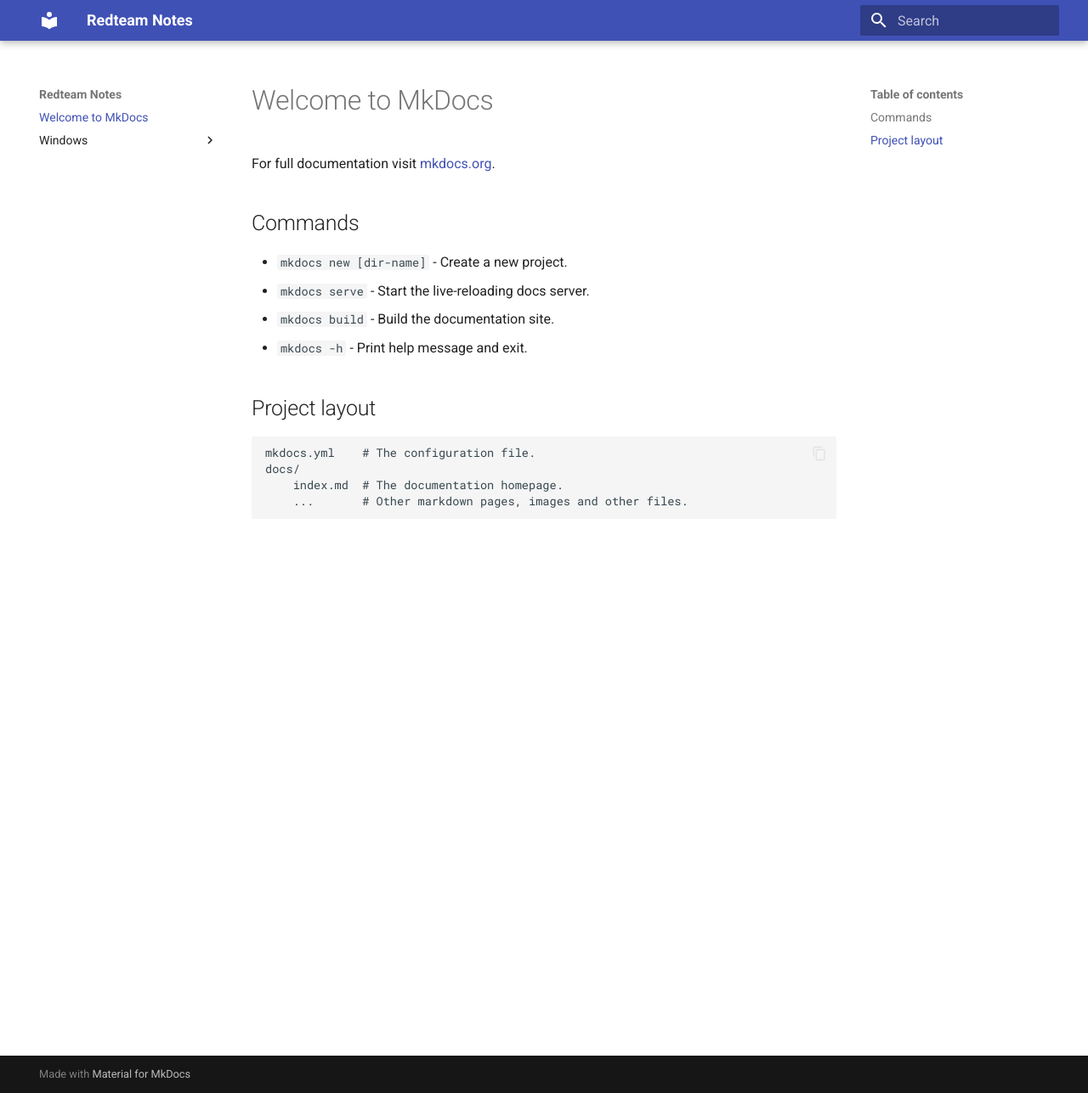
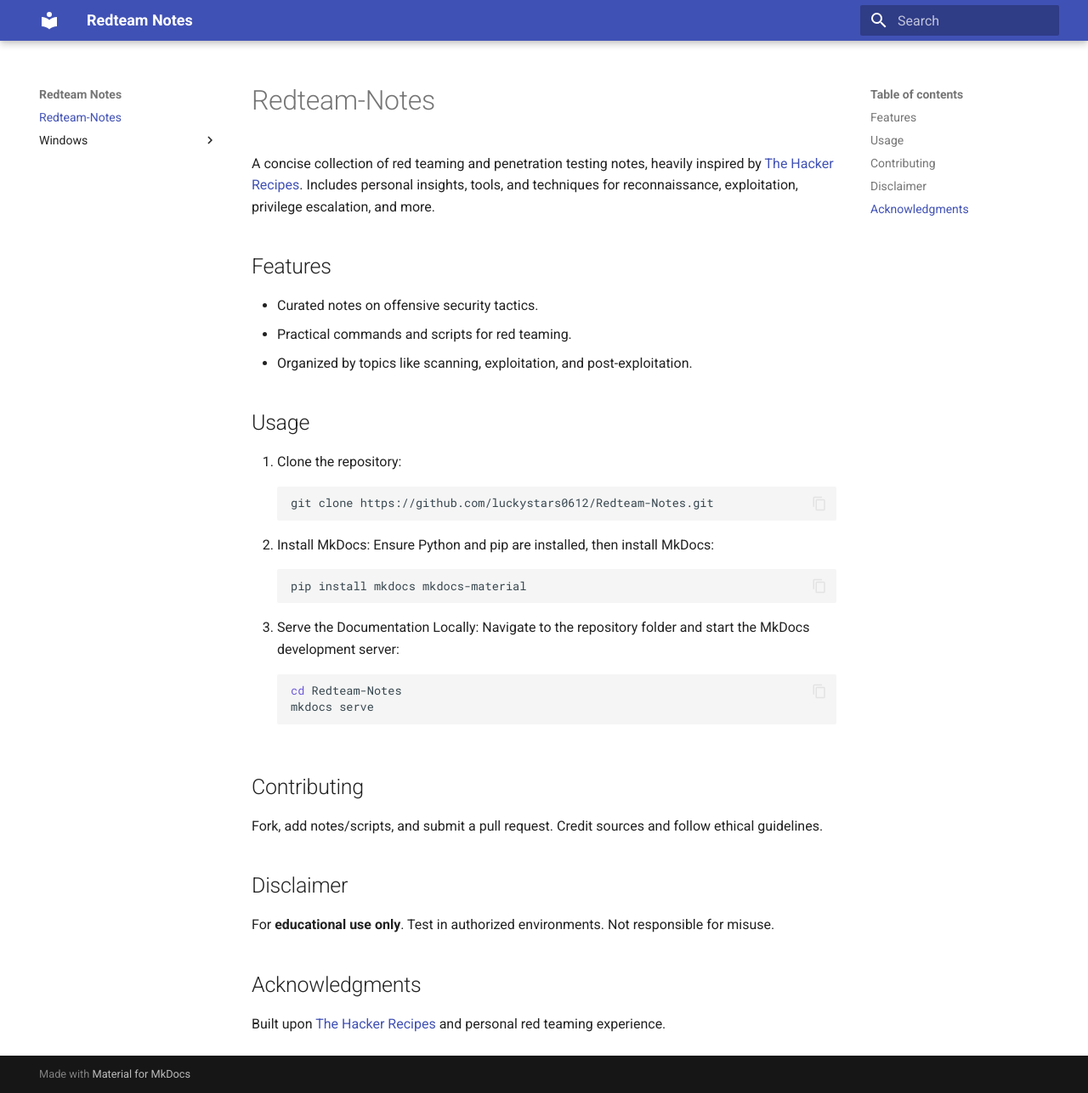
Before and after one commit to luckystars0612/Redteam-Notes, an MkDocs documentation site: the page built from docs/index.md, in a window 1280 px wide and 1287 px high. Shown: the whole window at 85% size. Built offline with MkDocs 1.6.1 and Material for MkDocs 9.7.7, drawn with Linux system fonts in a browser that asks for light colours.

````diff
--- a/docs/index.md
+++ b/docs/index.md
@@ -1,17 +1,32 @@
-# Welcome to MkDocs
+# Redteam-Notes
 
-For full documentation visit [mkdocs.org](https://www.mkdocs.org).
+A concise collection of red teaming and penetration testing notes, heavily inspired by [The Hacker Recipes](https://www.thehacker.recipes/). Includes personal insights, tools, and techniques for reconnaissance, exploitation, privilege escalation, and more.
 
-## Commands
+## Features
+- Curated notes on offensive security tactics.
+- Practical commands and scripts for red teaming.
+- Organized by topics like scanning, exploitation, and post-exploitation.
 
-* `mkdocs new [dir-name]` - Create a new project.
-* `mkdocs serve` - Start the live-reloading docs server.
-* `mkdocs build` - Build the documentation site.
-* `mkdocs -h` - Print help message and exit.
+## Usage
+1. Clone the repository:
+```bash
+git clone https://github.com/luckystars0612/Redteam-Notes.git
+```
+2. Install MkDocs: Ensure Python and pip are installed, then install MkDocs:
+```bash
+pip install mkdocs mkdocs-material
+```
+3. Serve the Documentation Locally: Navigate to the repository folder and start the MkDocs development server:
+```bash
+cd Redteam-Notes
+mkdocs serve
+```
 
-## Project layout
+## Contributing
+Fork, add notes/scripts, and submit a pull request. Credit sources and follow ethical guidelines.
 
-    mkdocs.yml    # The configuration file.
-    docs/
-        index.md  # The documentation homepage.
-        ...       # Other markdown pages, images and other files.
+## Disclaimer
+For **educational use only**. Test in authorized environments. Not responsible for misuse.
+
+## Acknowledgments
+Built upon [The Hacker Recipes](https://www.thehacker.recipes/) and personal red teaming experience.
````
Also changed, not shown: docs/windows/Persistence/ADCS/Certificate authority.md (added, +52 -0 lines), docs/windows/Persistence/AdminSDHolder.md (added, +36 -0 lines), docs/windows/Persistence/DC Shadow.md (added, +71 -0 lines), docs/windows/Persistence/GoldenGMSA.md (added, +61 -0 lines), docs/windows/Persistence/Kerberos/Delegation to krbtgt.md (added, +38 -0 lines), docs/windows/Persistence/Kerberos/Forged tickets.md (added, +4 -0 lines), docs/windows/Persistence/SID History.md (added, +42 -0 lines), docs/windows/Persistence/Skeleton key.md (added, +18 -0 lines).
